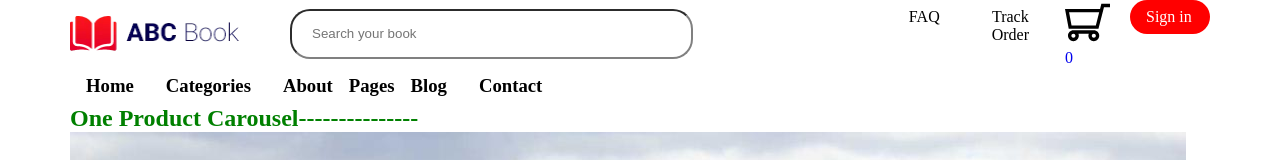
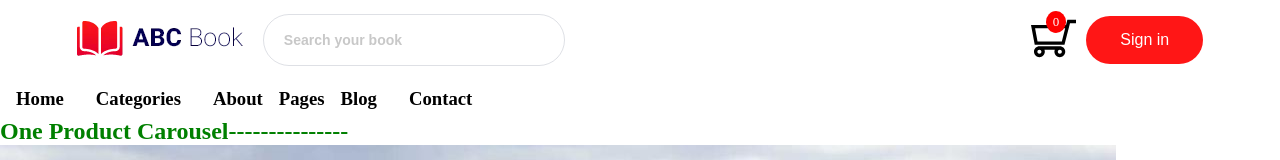
Before and after one commit to tornike2002/Ecommerce, a React (Vite) app: page / in a window 1280 px wide. Shown: the top 160 px of the page. Built offline with nearby package versions, Linux system fonts and the light colour scheme.

Commit message:
added Header Styles

```diff
--- a/src/App.tsx
+++ b/src/App.tsx
@@ -20,16 +20,11 @@ import Registration from "./pages/Registration";
 import Footer from "./components/footer/Footer";
 import ErrorPage from "./pages/ErrorPage";
 
-const Container = styled.div`
-  max-width: 1140px;
-  margin: 0 auto;
-`;
-
 function App() {
   return (
     <>
       <RecoilRoot>
-        <Container>
+        <div className="app-container">
           <Header />
           <Routes>
             <Route path="/" element={<Home />} />
@@ -51,7 +46,7 @@ function App() {
             <Route path="*" element={<ErrorPage />} />
           </Routes>
           <Footer />
-        </Container>
+        </div>
       </RecoilRoot>
     </>
   );
--- a/src/components/Header/Header.tsx
+++ b/src/components/Header/Header.tsx
@@ -5,26 +5,14 @@ import LogoOfShop from "../../../public/shopping-cart-outline-svgrepo-com.svg";
 import { Link } from "react-router-dom";
 import { useRecoilValue } from "recoil";
 import { Book, cart } from "../../recoilStates/states";
-
-const ResetButton = styled.button`
-  /* Resetting default styles */
-  appearance: none;
-  background: none;
-  border: none;
-  margin: 0;
-  padding: 0;
-  font: inherit;
-  cursor: pointer;
-  outline: none;
-  color: black;
-  background-color: none;
-  padding: 8px 16px;
-  border-radius: 4px;
-
-  &:hover {
-    color: #dc3545;
-  }
-`;
+import {
+  CartAndBtnContainer,
+  CustomHeader,
+  CustomInput,
+  LogoAndInput,
+  ProductNumber,
+} from "./HeaderStyles";
+import { MainButton } from "../styledComponents/buttons";
 
 const CartImage = styled.img`
   width: 45px;
@@ -32,14 +20,6 @@ const CartImage = styled.img`
 
   &:hover {
     transform: scale(1.1);
-  }
-`;
-
-const SignInButton = styled(ResetButton)`
-  color: white; /* Text color for "Sign in" button */
-
-  &:hover {
-    color: white;
   }
 `;
 
@@ -55,64 +35,36 @@ export default function Header() {
   const locCheck = localStorage.getItem("registrationData");
 
   return (
-    <div style={{ display: "flex", alignItems: "center" }}>
-      <Link to="/">
-        <div style={{ display: "flex", alignItems: "center", gap: "20px" }}>
-          <img src={Logo} alt="logo" style={{ width: "170px" }} />
-        </div>
-      </Link>
+    <CustomHeader>
+      <LogoAndInput>
+        <Link to="/">
+          <div>
+            <img src={Logo} alt="logo" />
+          </div>
+        </Link>
+        <CustomInput placeholder="Search your book" />
+      </LogoAndInput>
 
-      <input
-        placeholder="Search your book"
-        style={{
-          marginLeft: "50px",
-          width: "500px",
-          height: "50px",
-          borderRadius: "20px",
-          paddingLeft: "20px",
-          borderColor: "gray",
-        }}
-      ></input>
-
-      <div style={{ marginLeft: "200px", display: "flex", gap: "20px" }}>
-        <Link to="/faq">
-          <ResetButton>FAQ</ResetButton>
-        </Link>
-        <Link to="/trackOrder">
-          <ResetButton>Track Order</ResetButton>
-        </Link>
-
+      <CartAndBtnContainer>
         <Link to="/cart">
-          <CartImage src={LogoOfShop} alt="shop" style={{ width: "45px" }} />
-          <p>{booksLength}</p>
+          <div style={{ position: "relative" }}>
+            <CartImage src={LogoOfShop} alt="shop" />
+            <ProductNumber>{booksLength}</ProductNumber>
+          </div>
         </Link>
 
         {locCheck ? (
           <Link to="/register">
-            <div
-              style={{
-                width: "80px",
-                backgroundColor: "red",
-                borderRadius: "20px",
-              }}
-            >
-              <SignInButton onClick={logoutHandler}>Log out</SignInButton>
+            <div>
+              <MainButton onClick={logoutHandler}>Log out</MainButton>
             </div>
           </Link>
         ) : (
           <Link to="/signIn">
-            <div
-              style={{
-                width: "80px",
-                backgroundColor: "red",
-                borderRadius: "20px",
-              }}
-            >
-              <SignInButton>Sign in</SignInButton>
-            </div>
+            <MainButton>Sign in</MainButton>
           </Link>
         )}
-      </div>
-    </div>
+      </CartAndBtnContainer>
+    </CustomHeader>
   );
 }
--- /dev/null
+++ b/src/components/Header/HeaderStyles.ts
@@ -0,0 +1,55 @@
+import styled from "styled-components";
+
+export const CustomHeader = styled.header`
+  width: 100%;
+  display: flex;
+  justify-content: space-between;
+  padding: 15px 16%;
+  @media (max-width: 1439px) {
+    padding: 15px 6%;
+  }
+`;
+
+export const LogoAndInput = styled.div`
+  display: flex;
+  gap: 0px;
+  align-items: center;
+  gap: 20px;
+`;
+
+export const CustomInput = styled.input`
+  width: 500px;
+  height: 50px;
+  border-radius: 30px;
+  padding: 20px;
+  border: none;
+  outline: 1px solid rgba(35, 47, 85, 0.15);
+  font-weight: 700;
+  font-size: 14px;
+  &::placeholder {
+    opacity: 0.4;
+  }
+  @media (max-width: 1439px) {
+    width: 300px;
+  }
+`;
+
+export const CartAndBtnContainer = styled.div`
+  display: flex;
+  align-items: center;
+  gap: 33px;
+  @media (max-width: 1439px) {
+    gap: 10px;
+  }
+`;
+
+export const ProductNumber = styled.span`
+  position: absolute;
+  background-color: red;
+  padding: 3px 7px;
+  color: #fff;
+  border-radius: 50%;
+  top: -5px;
+  right: 10px;
+  font-size: 13px;
+`;
--- a/src/components/styledComponents/buttons.ts
+++ b/src/components/styledComponents/buttons.ts
@@ -1,7 +1,7 @@
 import styled from "styled-components";
 
 export const MainButton = styled.button`
-  padding: 25px 34px;
+  padding: 15px 34px;
   cursor: pointer;
   border: 0;
   font-size: 16px;
--- a/src/index.css
+++ b/src/index.css
@@ -12,3 +12,7 @@
   --mediumBlue: #140c40;
   --lightBrown: #301a22;
 }
+
+body {
+  background-color: #fff;
+}
```
